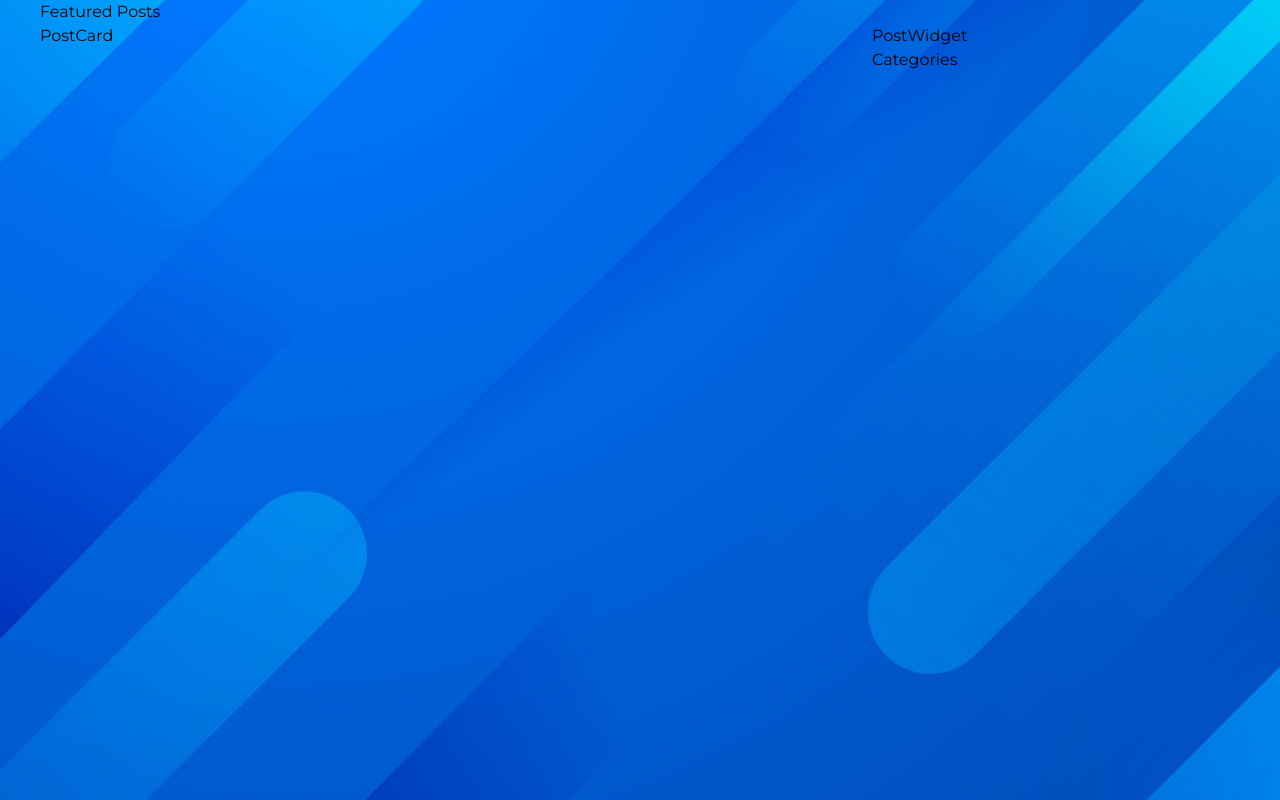
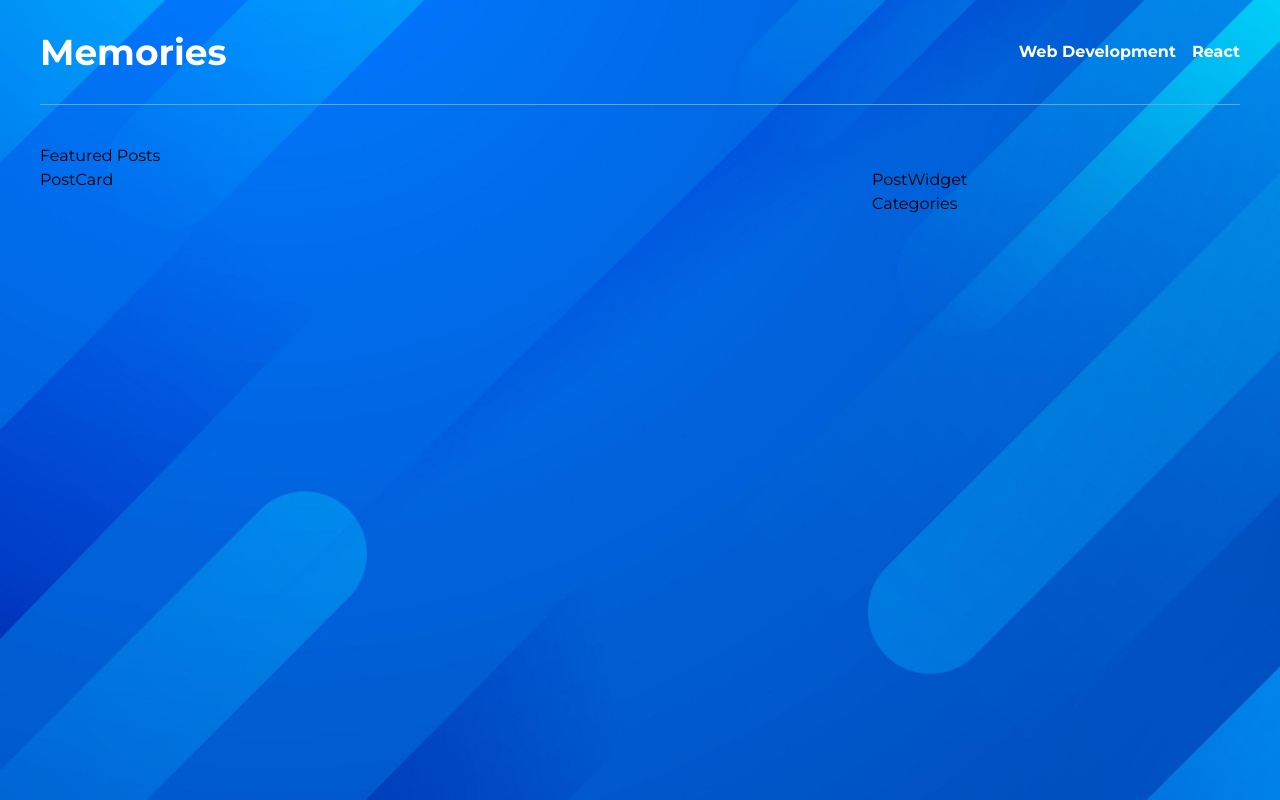
Before and after one commit to jerico-esguerra/graphql-blog, a Next.js app: page / in a window 1280 px wide. Built offline with nearby package versions, Linux system fonts and the light colour scheme.

Commit message:
add Header and Layout

```diff
--- /dev/null
+++ b/src/components/Header.jsx
@@ -0,0 +1,26 @@
+import React from 'react';
+import Link from 'next/link';
+
+const categories = [{ name: 'React', slug: 'react' }, { name: 'Web Development', slug: 'web-dev' }]
+
+const Header = () => {
+
+    return (
+        <div className="container mx-auto px-10 mb-8">
+            <div className="border-b w-full inline-block border-blue-400 py-8">
+                <div className="md:float-left block">
+                    <Link href="/">
+                        <span className="cursor-pointer font-bold text-4xl text-white">Memories</span>
+                    </Link>
+                </div>
+                <div className="hidden md:float-left md:contents">
+                    {categories.map((category, index) => (
+                        <Link key={index} href={`/category/${category.slug}`}><span className="md:float-right mt-2 align-middle text-white ml-4 font-semibold cursor-pointer">{category.name}</span></Link>
+                    ))}
+                </div>
+            </div>
+        </div>
+    )
+}
+
+export default Header
--- /dev/null
+++ b/src/components/Layout.jsx
@@ -0,0 +1,11 @@
+import React from 'react';
+import Header from './Header';
+
+const Layout = ({ children }) => (
+  <>
+    <Header />
+    {children}
+  </>
+);
+
+export default Layout;
--- a/src/components/index.js
+++ b/src/components/index.js
@@ -1,3 +1,4 @@
 export {default as Categories} from "./Categories"
 export {default as PostCard} from "./PostCard"
-export {default as PostWidget} from "./PostWidget"
+export {default as PostWidget} from "./PostWidget";
+export {default as Layout} from './Layout';
--- a/src/pages/_app.js
+++ b/src/pages/_app.js
@@ -1,5 +1,14 @@
-import '@/styles/globals.scss'
+import React from 'react';
 
-export default function App({ Component, pageProps }) {
-  return <Component {...pageProps} />
+import '../styles/globals.scss';
+import { Layout } from '../components';
+
+function MyApp({ Component, pageProps }) {
+  return (
+    <Layout>
+      <Component {...pageProps} />
+    </Layout>
+  );
 }
+
+export default MyApp;
```
